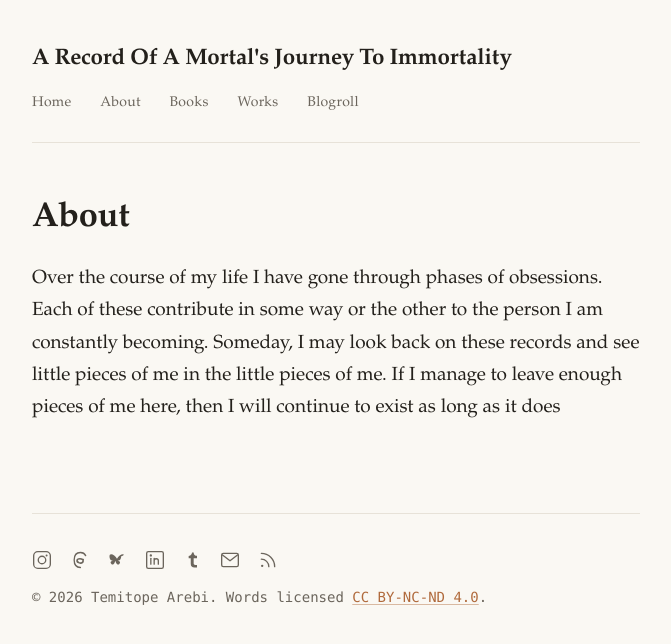
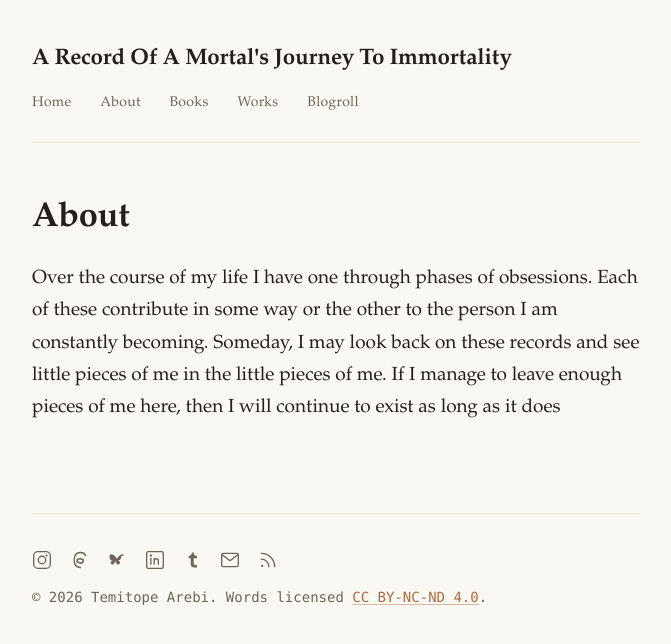
Before and after one commit to topearebi/aroamjti, a Jekyll site: the page built from about.md, in a window 1280 px wide. Shown: the top 644 px of the page, without its empty margins (304-975 px from the left). Built offline with Jekyll 4.4.1, drawn with Linux system fonts in a browser that asks for light colours; some of the changed lines change nothing that is shown.

```diff
--- a/about.md
+++ b/about.md
@@ -2,9 +2,10 @@
 layout: default
 title: About
 permalink: /about/
+description: "About Temitope Arebi and the obsessions that shaped this record — a personal journal kept for the long haul."
 ---
 # About
 
-Over the course of my life I have gone through phases of obsessions. Each of these contribute in some way or the other to the person I am constantly becoming.
+Over the course of my life I have one through phases of obsessions. Each of these contribute in some way or the other to the person I am constantly becoming.
 Someday, I may look back on these records and see little pieces of me in the little pieces of me.
 If I manage to leave enough pieces of me here, then I will continue to exist as long as it does
```
